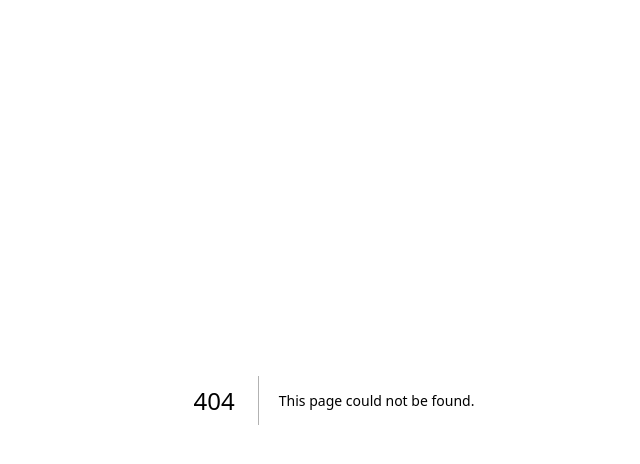
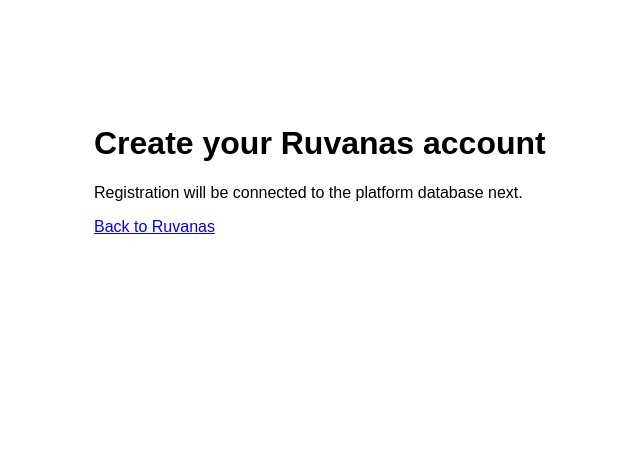
Before and after one commit to Musicutd/ruvanas-platform, a Next.js app: page /register in a window 1280 px wide. Before the commit this address had no page. Shown: the top 464 px of the page, without its empty margins (306-946 px from the left). Built offline with nearby package versions, Linux system fonts and the light colour scheme.

Commit message:
Create page.js

```diff
--- /dev/null
+++ b/app/register/page.js
@@ -0,0 +1,9 @@
+export default function RegisterPage() {
+  return (
+    <main style={{ maxWidth: 480, margin: "80px auto", padding: 24 }}>
+      <h1>Create your Ruvanas account</h1>
+      <p>Registration will be connected to the platform database next.</p>
+      <a href="/">Back to Ruvanas</a>
+    </main>
+  );
+}
```
